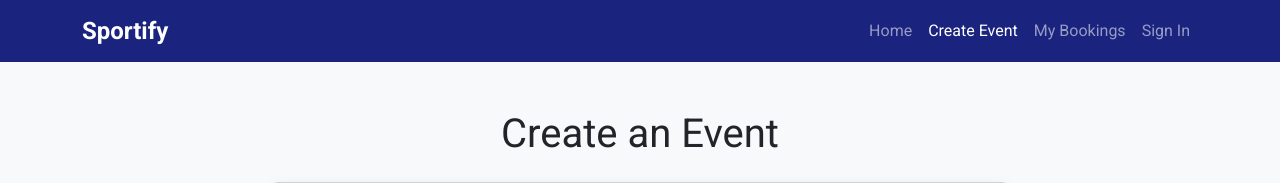
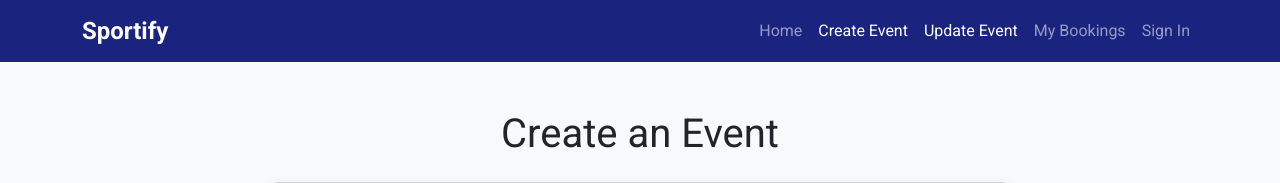
Before and after one commit to justinminlee/IAB207_A3, a Flask app: page /event/create in a window 1280 px wide. Shown: the top 183 px of the page. Run offline with Flask 3, Linux system fonts and the light colour scheme; the visitor is signed in with stand-in values (Sample User, id 1); some libraries are stand-ins or nearby versions.

Commit message:
update create-event.html

```diff
--- a/website/templates/event/booking-history.html
+++ b/website/templates/event/booking-history.html
@@ -30,6 +30,9 @@
             </li>
             <li class="nav-item">
               <a class="nav-link" href="create-event.html">Create Event</a>
+            </li>
+            <li class="nav-item">
+              <a class="nav-link active" href="{{ url_for('update_event') }}">Update Event</a>
             </li>
             <li class="nav-item">
               <a class="nav-link active" href="booking-history.html">Booking History</a>
--- a/website/templates/event/create-event.html
+++ b/website/templates/event/create-event.html
@@ -30,6 +30,9 @@
             </li>
             <li class="nav-item">
               <a class="nav-link active" href="create-event.html">Create Event</a>
+            </li>
+            <li class="nav-item">
+              <a class="nav-link active" href="{{ url_for('update_event') }}">Update Event</a>
             </li>
             <li class="nav-item">
               <a class="nav-link" href="booking-history.html">My Bookings</a>
```
